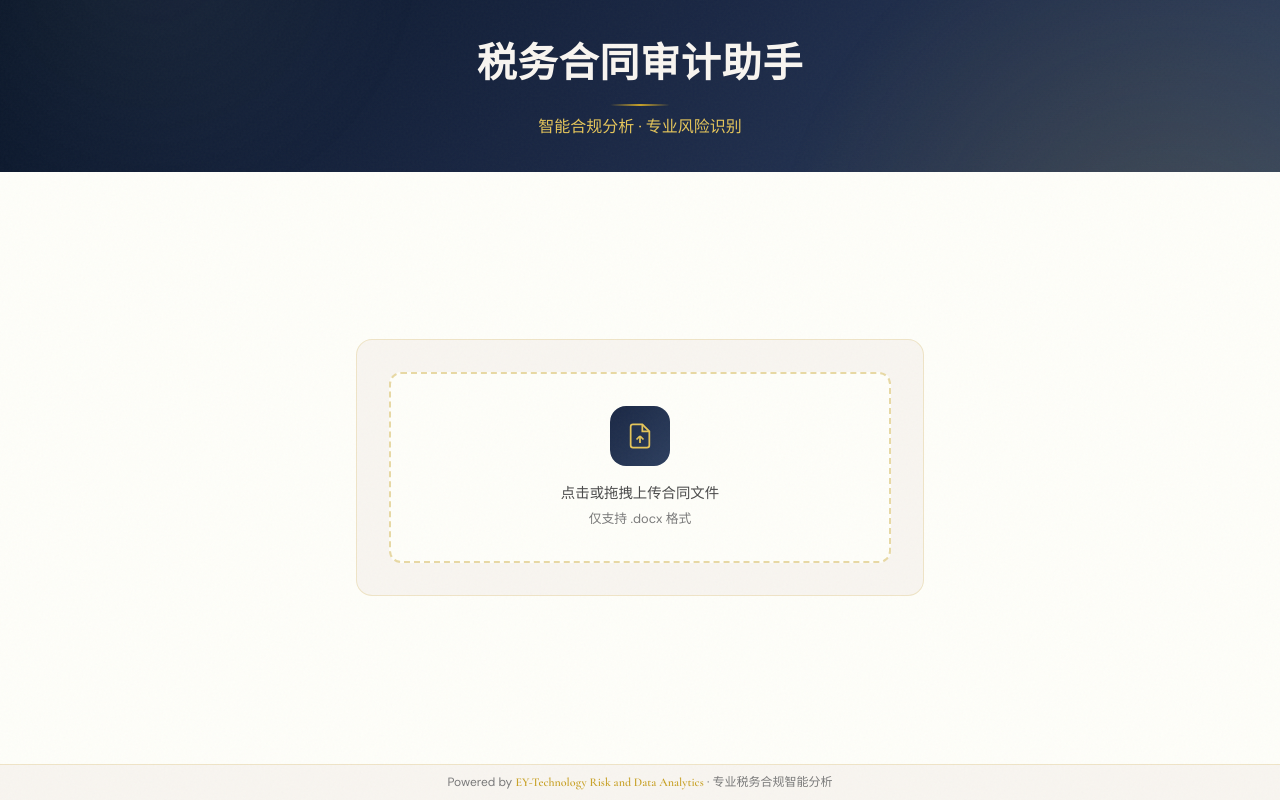
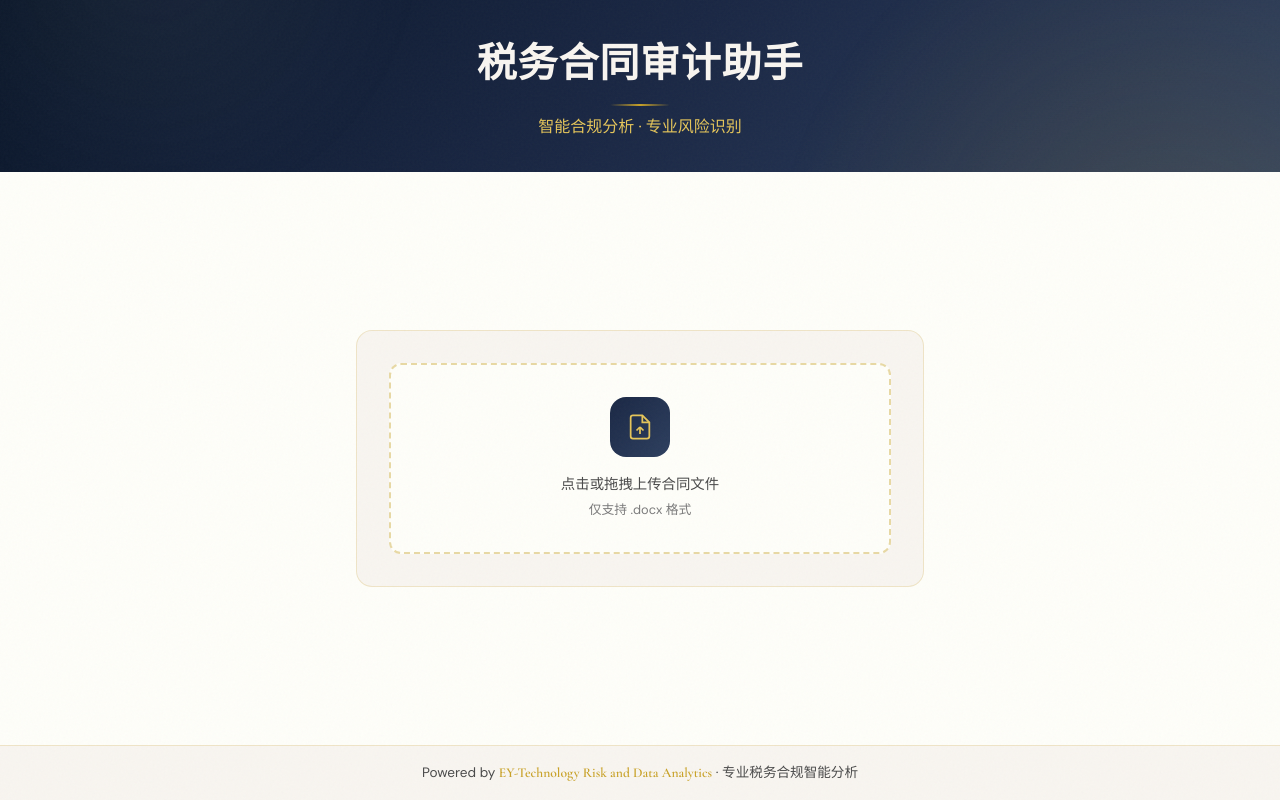
Before and after one commit to JIA-ZI-LONG/contract-auditor, a React (Vite) app in the folder frontend/: page / in a window 1280 px wide. Built offline with nearby package versions, Linux system fonts and the light colour scheme.

Commit message:
style: enlarge footer area with increased padding and font size

```diff
--- a/frontend/src/App.css
+++ b/frontend/src/App.css
@@ -489,9 +489,9 @@
   to { transform: translateX(100%); }
 }
 
-/* Footer - Compact */
+/* Footer */
 .footer {
-  padding: var(--space-sm) var(--space-md);
+  padding: var(--space-md) var(--space-lg);
   text-align: center;
   background: var(--cream);
   border-top: 1px solid var(--border-subtle);
@@ -500,8 +500,8 @@
 
 .footer-text {
   font-family: var(--font-body);
-  font-size: 0.75rem;
-  color: var(--text-muted);
+  font-size: 0.85rem;
+  color: var(--text-secondary);
 }
 
 .footer-brand {
```
